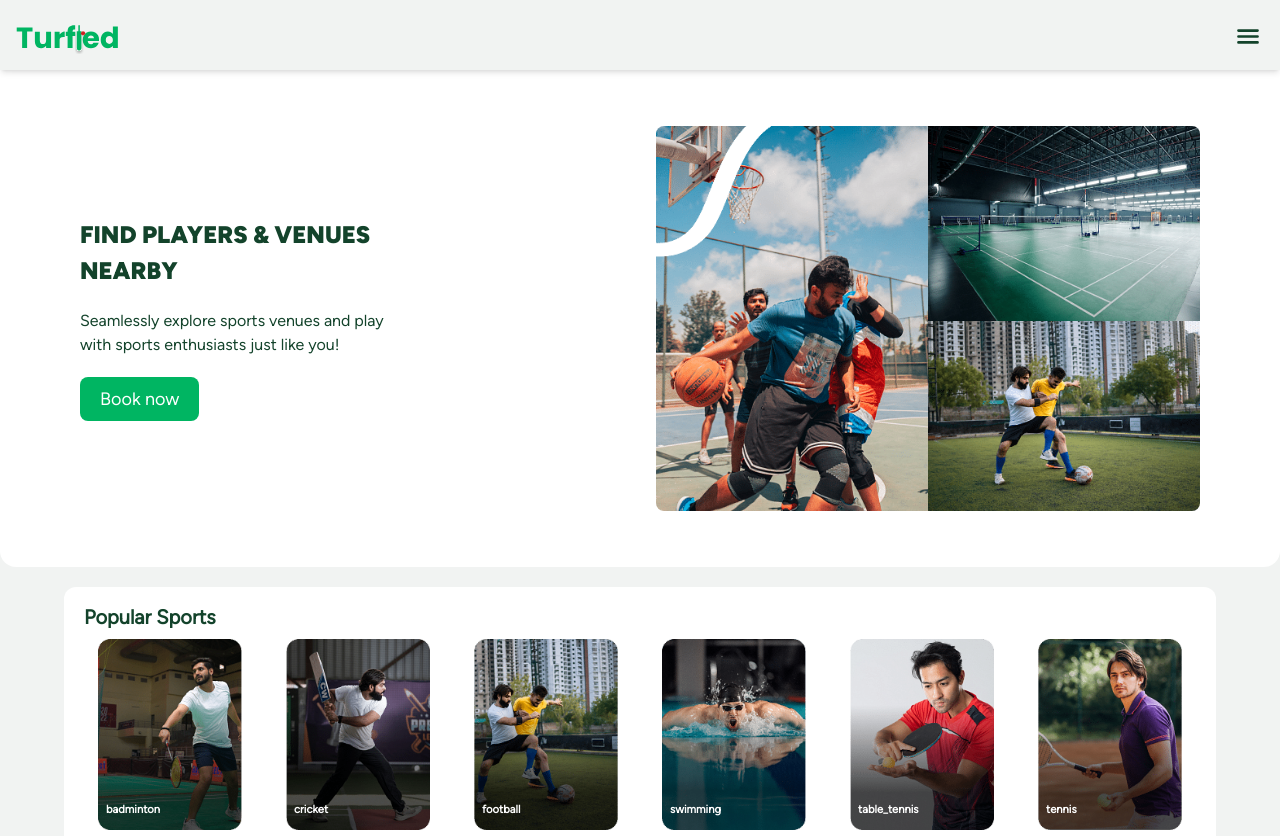
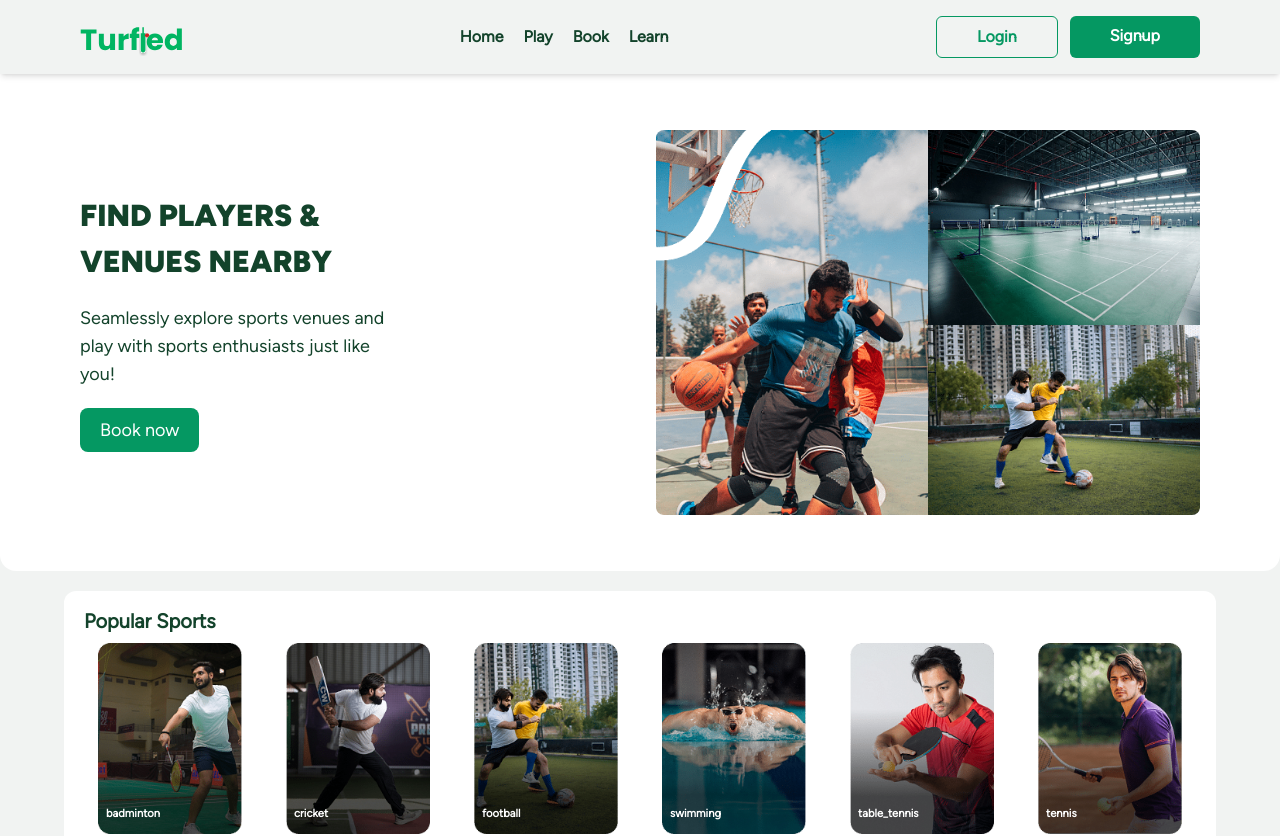
Before and after one commit to sakthivel155/Turfied, a React (Vite) app: page / in a window 1280 px wide. Shown: the top 836 px of the page. Built offline with nearby package versions, Linux system fonts and the light colour scheme.

Commit message:
laptop navbar design

```diff
--- a/src/components/Footer.jsx
+++ b/src/components/Footer.jsx
@@ -3,7 +3,7 @@ import Footercard from './ui/Footercard.jsx';
 import { footCards } from '../data/linkList.js'
 const Footer = () => {
     return (
-    <footer className="m-8">
+    <footer className="m-8 laptop:max-w-[90%] laptop:mx-auto">
         <div className='grid grid-cols-[repeat(auto-fit,minmax(min(100%,200px),1fr))] gap-5 '>
         <div className="mb-5 flex flex-col gap-2 text-sm">
         <svg
--- a/src/components/Navbar.jsx
+++ b/src/components/Navbar.jsx
@@ -18,19 +18,21 @@ function Navbar() {
     }
     return (
         <header className="sticky top-0 z-[20] bg-lite-gray shadow-md">
-            <div className=" relative flex justify-between items-center px-4 py-4">
+            <div className=" relative flex justify-between items-center px-4 py-4 laptop:max-w-[90%] laptop:mx-auto">
                 <img src={logo} alt="" className="w-28" />
-                <nav className={classNames("absolute top-[70px] left-0 w-full text-center bg-lite-gray shadow-lg rounded-b-2xl", !menuBtn && 'hidden')}>
-                    <ul className="flex flex-col gap-3 py-6">
+                <nav className={classNames("absolute top-[70px] left-0 w-full text-center bg-lite-gray shadow-lg rounded-b-2xl laptop:flex laptop:relative laptop:top-0 laptop:rounded-none laptop:bg-lite-gray laptop:shadow-none ", !menuBtn && 'hidden')}>
+                    <ul className="flex flex-col gap-3 py-6 laptop:flex-row laptop:justify-end laptop:p-0 laptop:gap-5 laptop:items-center laptop:ml-auto font-bold">
                         <li><Link to={'/'} >Home</Link></li>
                         <li><Link to={'/Play'} >Play</Link></li>
                         <li><Link to={'/Book'} >Book</Link></li>
                         <li><Link to={'/Learn'} >Learn</Link></li>
-                        <li><Link to={'/Login'} >Login</Link></li>
-                        <li><Link to={'/Signup'} >Signup</Link></li>
+                    </ul>
+                    <ul className="mb-5 laptop:flex laptop:gap-3 laptop:ml-auto laptop:m-0">
+                        <li className="font-bold px-10 py-2 rounded-md laptop:border laptop:border-primary-green laptop:text-primary-green laptop:hover:text-white laptop:hover:bg-primary-green laptop:transition-all hover:delay-75 cursor-pointer"><Link to={'/Login'} >Login</Link></li>
+                        <li className="font-bold laptop:bg-primary-green laptop:text-white px-10 py-2 rounded-md cursor-pointer"><Link to={'/Signup'} >Signup</Link></li>
                     </ul>
                 </nav>
-                <button onClick={handleMenuBtn} className=" outline-none">
+                <button onClick={handleMenuBtn} className=" outline-none laptop:hidden">
                     {menuBtn?<IoClose style={{ fontSize:'2rem', paddingTop:'3px'}}/> :<IoMenu style={{ fontSize:'2rem', paddingTop:'3px'}}/>}
                 </button>
             </div>
--- a/src/pages/Home.jsx
+++ b/src/pages/Home.jsx
@@ -1,4 +1,5 @@
 import Footer from "../components/Footer"
+import { Link } from "react-router-dom"
 import Sportcard from "../components/ui/Sportcard"
 import Featurecard from "../components/ui/Featurecard"
 import { landingPageImage , appFeature , popularSportData } from "../data/imgLocalUrl"
@@ -12,14 +13,15 @@ function Home() {
                 <section className='bg-white mb-5 rounded-b-2xl laptop:py-10 '>
             <div className="flex flex-col tablet:items-center tablet:flex-row tablet:justify-between laptop:max-w-[90%] laptop:m-auto">
                 <div className="px-4 py-10 tablet:max-w-[40%] laptop:max-w-[30%]">
-                    <h1 className="text-[1.4rem] font-black tablet:text-[1.5rem]">FIND PLAYERS & VENUES NEARBY</h1>
-                    <p className="my-5 text-md">
+                    <h1 className="text-[1.4rem] font-black tablet:text-[1.5rem] laptop:text-[1.9rem]">FIND PLAYERS & VENUES NEARBY</h1>
+                    <p className="my-5 text-md laptop:text-lg">
                         Seamlessly explore sports venues and play with sports enthusiasts
                         just like you!
                     </p>
                     <div>
                                 <button className="px-5 py-2 bg-primary-green font-medium text-lg text-white rounded-lg transition-colors duration-300 active:bg-primary-green-lite outline-none">
-                                    Book now</button>
+                                    <Link to={'/Book'} >Book now</Link>
+                                </button>
                     </div>
                 </div>
                 <div className="flex px-4 py-4 laptop:max-w-[50%]">
--- a/tailwind.config.js
+++ b/tailwind.config.js
@@ -8,7 +8,7 @@ export default {
     extend: {
       colors: {
         'lite-gray': '#f1f3f2', //body background color
-        'primary-green': '#00b562',
+        'primary-green': '#059862',
         'primary-green-lite': '#037a43'
       },
     },
```
